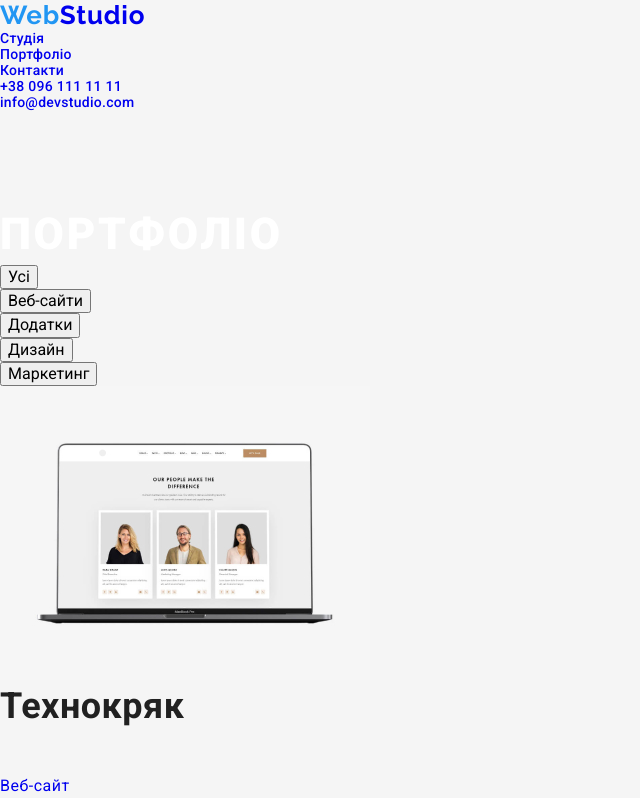
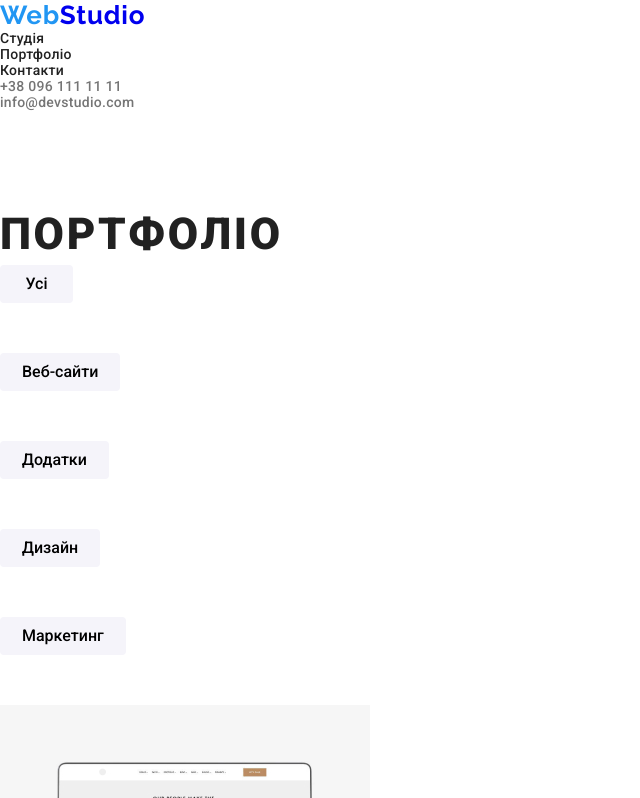
Before and after one commit to Yakomoga777/goit-markup-hw-02, a plain HTML site: page portfolio.html in a window 1280 px wide. Shown: the top 798 px of the page, without its empty margins (0-640 px from the left). Drawn offline with nearby package versions, Linux system fonts and the light colour scheme.

Commit message:
Оформляє ДЗ без перевірки

```diff
--- a/css/styles.css
+++ b/css/styles.css
@@ -28,7 +28,6 @@ ul {
 body {
   width: 1600px;
   height: 600px;
-  background-color: var(--background-white);
   color: var(--text-color);
   font-family: roboto, sans-serif;
   font-weight: 400;
@@ -101,12 +100,17 @@ h1 {
   line-height: 1.875;
   letter-spacing: 0.06em;
 
-  width: 216px;
+  min-width: 216px;
   height: 50px;
 
   color: var(--white-color);
   background-color: var(--blue-color);
   margin-top: 30px;
+}
+.btn {
+  display: inline;
+  border-radius: 4px;
+  border: none;
 }
 
 /* FEATURES */
@@ -126,10 +130,6 @@ h1 {
 }
 section {
   padding: 94px 0;
-}
-section.features,
-section.our-works {
-  background-color: var(--background-white);
 }
 
 /* OUR-WORKS */
@@ -167,3 +167,38 @@ footer .logo {
   display: inline-block;
   margin-bottom: 20px;
 }
+
+/* PORTFOLIO */
+.filter-btn {
+  font-weight: 500;
+  font-size: 16px;
+  line-height: 1.62;
+  text-align: center;
+
+  min-width: 73px;
+  height: 38px;
+
+  padding: 6px 22px;
+  margin-bottom: 50px;
+
+  background: var(--background-gray);
+}
+.filter .hidden {
+  color: var(--title-black-color);
+}
+.works h2 {
+  font-weight: 700;
+  font-size: 18px;
+  line-height: 2;
+  letter-spacing: 0.06em;
+  margin: 0 0 4px 0;
+
+  color: var(--title-black-color);
+}
+.works p {
+  font-size: 16px;
+  line-height: 1.88;
+  margin: 0;
+
+  color: var(--text-color);
+}
--- a/portfolio.html
+++ b/portfolio.html
@@ -17,61 +17,56 @@
   </head>
   <body>
     <!-- NAVIGATION -->
-    <header class="section">
-      <div class="container">
-        <a href="/" class="logo"> <span style="color: #2196f3">Web</span>Studio</a>
-        <div class="container">
-          <nav class="site-nav section">
-            <ul class="navigation">
-              <li><a href="./index.html" class="list">Студія</a></li>
-              <li><a href="./portfolio.html" class="list">Портфоліо</a></li>
-              <li><a href="#" class="list">Контакти</a></li>
+    <header>
+      <a href="/index.html" class="logo"> <span style="color: #2196f3">Web</span>Studio</a>
+      <nav class="nav-menu">
+        <ul>
+          <li>
+            <a href="./index.html">Студія</a>
+          </li>
+          <li>
+            <a href="./portfolio.html">Портфоліо</a>
+          </li>
+          <li>
+            <a href="#">Контакти</a>
+          </li>
         </ul>
       </nav>
-        </div>
-        <div class="container">
-          <ul class="contact-nav section">
-            <li><a href="tel:+380961111111" class="list">+38 096 111 11 11</a></li>
-            <li>
-              <a href="mailto:info@devstudio.com" class="list">info@devstudio.com</a>
-            </li>
+      <ul class="contact-menu">
+        <li><a href="tel:+380961111111">+38 096 111 11 11</a></li>
+        <li><a href="mailto:info@devstudio.com">info@devstudio.com</a></li>
       </ul>
-        </div>
-      </div>
     </header>
+
     <!-- ФІЛЬТР ПОРТФОЛІО  -->
     <main>
       <section class="filter">
-        <div class="contauner">
-          <h1 class="opacity">Портфоліо</h1>
+        <h1 class="hidden">Портфоліо</h1>
         <!-- ПАРАМЕТРИ ФІЛЬТРА -->
         <ul class="filter-list">
-            <li>
-              <button class="filter-btn" type="button">Усі</button>
+          <li class="filter-list-item">
+            <button class="filter-btn btn" type="button">Усі</button>
           </li>
-            <li>
-              <button class="filter-btn" type="button">Веб-сайти</button>
+          <li class="filter-list-item">
+            <button class="filter-btn btn" type="button">Веб-сайти</button>
           </li>
-            <li>
-              <button class="filter-btn" type="button">Додатки</button>
+          <li class="filter-list-item">
+            <button class="filter-btn btn" type="button">Додатки</button>
           </li>
-            <li>
-              <button class="filter-btn" type="button">Дизайн</button>
+          <li class="filter-list-item">
+            <button class="filter-btn btn" type="button">Дизайн</button>
           </li>
-            <li>
-              <button class="filter-btn" type="button">Маркетинг</button>
+          <li class="filter-list-item">
+            <button class="filter-btn btn" type="button">Маркетинг</button>
           </li>
         </ul>
-
         <!-- ПРКЛАДИ РОБІТ -->
         <ul class="works">
           <li>
             <a href="#">
               <img src="./images/portfolio/img1.jpg" alt="Веб-сайт на ноутбуці" width="370" />
-                <div class="title">
               <h2>Технокряк</h2>
               <p>Веб-сайт</p>
-                </div>
             </a>
           </li>
           <li>
@@ -81,105 +76,82 @@
                 alt="Графічне зображення баскетболістів"
                 width="370"
               />
-                <div class="title">
               <h2>Постер New Orlean vs Golden Star</h2>
               <p>Дизайн</p>
-                </div>
             </a>
           </li>
           <li>
             <a href="#">
               <img src="./images/portfolio/img3.jpg" alt="Логотип ресторану" width="370" />
-                <div class="title">
               <h2>Ресторан Seafood</h2>
               <p>Додаток</p>
-                </div>
             </a>
           </li>
           <li>
             <a href="#">
               <img src="./images/portfolio/img4.jpg" alt="Навушники" width="370" />
-                <div class="title">
               <h2>Проєкт Prime</h2>
               <p>Маркетинг</p>
-                </div>
             </a>
           </li>
           <li>
             <a href="#">
               <img src="./images/portfolio/img5.jpg" alt="Дизайни коробок" width="370" />
-                <div class="title">
               <h2>Проєкт Boxes</h2>
               <p>Додаток</p>
-                </div>
             </a>
           </li>
           <li>
             <a href="#">
               <img src="./images/portfolio/img6.jpg" alt="Вебсайт на моніторі" width="370" />
-                <div class="title">
               <h2>Inspiration has no Borders</h2>
               <p>Веб-сайт</p>
-                </div>
             </a>
           </li>
           <li>
             <a href="#">
               <img src="./images/portfolio/img7.jpg" alt="Книжка" width="370" />
-                <div class="title">
               <h2>Видання Limited Edition</h2>
               <p>Дизайн</p>
-                </div>
             </a>
           </li>
           <li>
             <a href="#">
               <img src="./images/portfolio/img8.jpg" alt="Логотип компанії" width="370" />
-                <div class="title">
               <h2>Проєкт LAB</h2>
               <p>Маркетинг</p>
-                </div>
             </a>
           </li>
           <li>
             <a href="#">
               <img src="./images/portfolio/img9.jpg" alt="Зображення сайту" width="370" />
-                <div class="title">
               <h2>Growing Business</h2>
               <p>Додаток</p>
-                </div>
             </a>
           </li>
         </ul>
-        </div>
       </section>
     </main>
 
     <footer>
-      <a href="/" class="logo"> <span style="color: #2196f3">Web</span>Studio</a>
+      <a href="/index.html" class="logo">
+        <span style="color: #2196f3">Web</span> <span style="color: #ffffff">Studio</span>
+      </a>
       <address>
-        <p style="color: #ffffff">м. Київ, пр-т Лесі Українки, 26</p>
-        <a href="mailto:info@devstudio.com">info@devstudio.com</a>
-        <a href="tel:+380961111111">+38 096 111 11 11</a>
+        <ul>
+          <li>
+            <a
+              class="map-link"
+              href="https://goo.gl/maps/xNYMieT5mnS4n3E98"
+              target="_blank"
+              rel="noopener nofollow noreferrer"
+              >м. Київ, пр-т Лесі Українки, 26</a
+            >
+          </li>
+          <li><a href="mailto:info@devstudio.com">info@devstudio.com</a></li>
+          <li><a href="tel:+380961111111">+38 096 111 11 11</a></li>
+        </ul>
       </address>
     </footer>
   </body>
 </html>
-
-<!--  <section class="filter">
-
-
-    </section>
-
-    <section class="projects">
-
-
-
-
-
-
-
-
-
-
-    </section>-->
```
Also changed, not shown: index.html (+1 -23 lines). Lines whose indentation alone changed are shown as unchanged.
